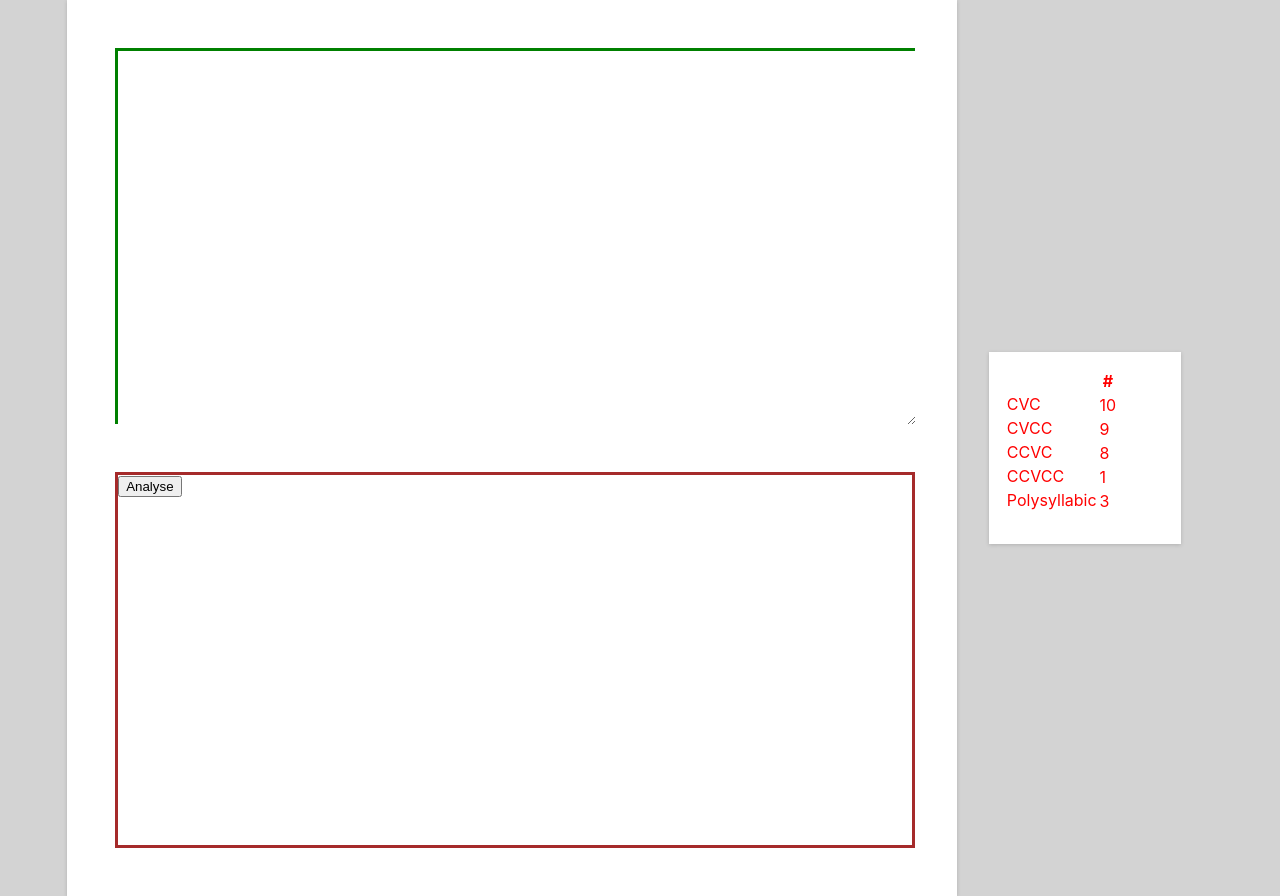
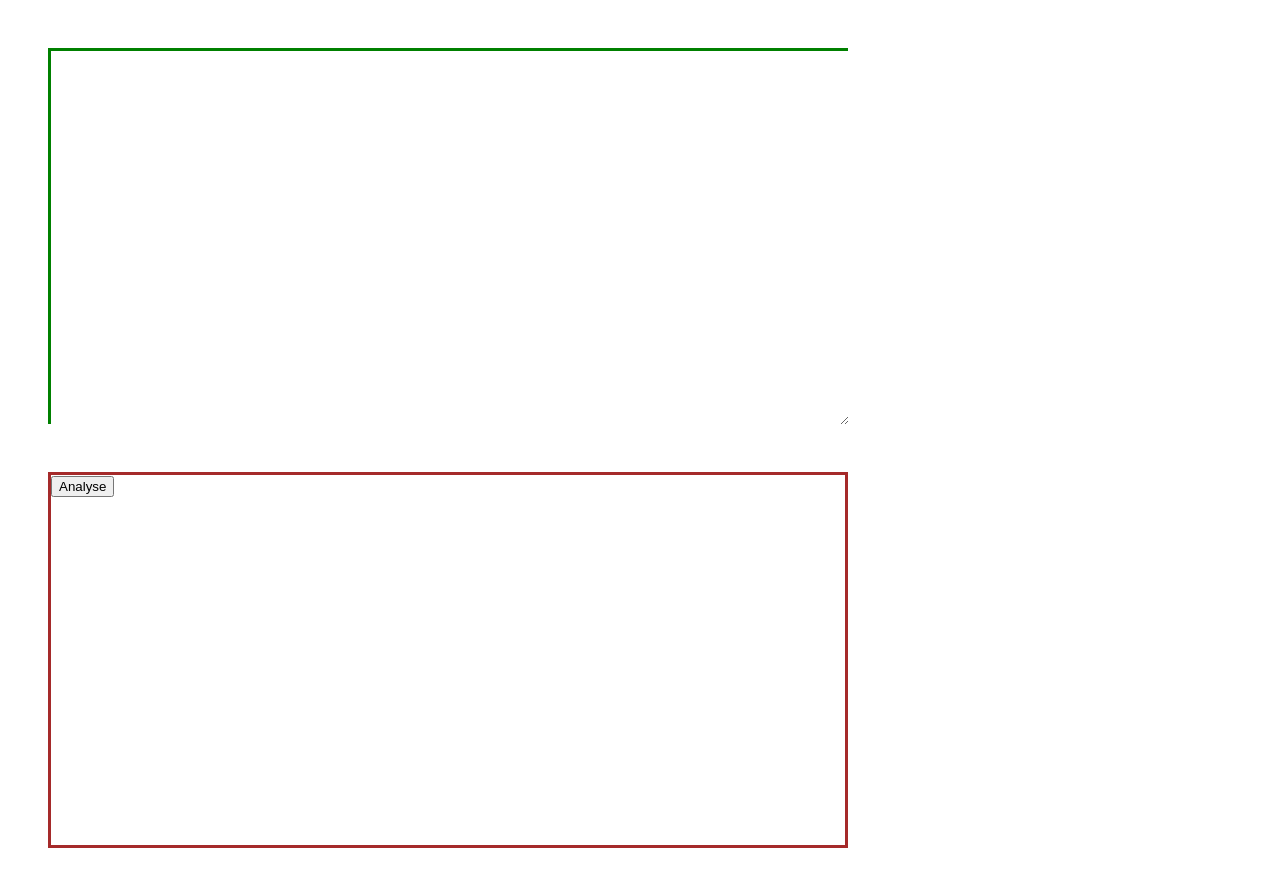
Before and after one commit to rupert-denton/decoder, a React (Create React App) app: page / in a window 1280 px wide. Built offline with nearby package versions, Linux system fonts and the light colour scheme.

Commit message:
replaced background with card, removed tally card

```diff
--- a/src/App.js
+++ b/src/App.js
@@ -1,11 +1,8 @@
-import "./App.css";
-import Background from "./components/UI/Background.js";
+import './App.css'
+import Card from './components/UI/Card.js'
 
 function App() {
-  return (
-    <Background>
-    </Background>
-  );
+  return <Card></Card>
 }
 
-export default App;
+export default App
--- a/src/components/UI/Background.css
+++ /dev/null
@@ -1,7 +0,0 @@
-.background{
-    background-color: lightgray;
-    display: flex;
-    flex-direction: row;
-    justify-content: center;
-    align-items: center;
-}
--- a/src/components/UI/Background.js
+++ /dev/null
@@ -1,12 +0,0 @@
-import './Background.css';
-import Card from "./Card.js";
-import TallyCard from "../analysis/TallyCard.js";
-
-function Background(){
-    return <div className="background">
-     <Card></Card>
-     <TallyCard></TallyCard>
-    </div>
-}
-
-export default Background;
--- a/src/components/UI/Card.css
+++ b/src/components/UI/Card.css
@@ -2,8 +2,6 @@
     background-color: white;
     height: 100vh;
     width: 210mm;
-    box-shadow: rgb(0 0 0 / 16%) 0px 1px 4px;
-    /* margin-top: 4rem; */
     display: flex;
     flex-direction: column;
     align-content: flex-start;
--- a/src/components/analysis/Tally.css
+++ /dev/null
@@ -1,3 +0,0 @@
-.tally{
-    color: red
-}
--- a/src/components/analysis/Tally.js
+++ /dev/null
@@ -1,36 +0,0 @@
-import "./Tally.css";
-
-const Tally = (props) => {
-  return (
-    <div className="tally">
-      <table>
-        <tr>
-          <th></th>
-          <th>#</th>
-        </tr>
-        <tr>
-          CVC
-          <td>10</td>
-        </tr>
-        <tr>
-          CVCC
-          <td>9</td>
-        </tr>
-        <tr>
-          CCVC
-          <td>8</td>
-        </tr>
-        <tr>
-          CCVCC
-          <td>1</td>
-        </tr>
-        <tr>
-          Polysyllabic
-          <td>3</td>
-        </tr>
-      </table>
-    </div>
-  );
-};
-
-export default Tally;
--- a/src/components/analysis/TallyCard.css
+++ /dev/null
@@ -1,12 +0,0 @@
-.tallycard{
-    background-color: white;
-    height: 10rem;
-    width: 10rem;
-    box-shadow: rgb(0 0 0 / 16%) 0px 1px 4px;
-    margin: 2rem;
-    display: flex;
-    flex-direction: column;
-    align-content: flex-start;
-    align-items: flex-start;
-    padding: 1rem;
-}
--- a/src/components/analysis/TallyCard.js
+++ /dev/null
@@ -1,13 +0,0 @@
-import "./TallyCard.css";
-import Tally from "./Tally.js";
-
-const TallyCard = (props) => {
-
-  return (
-    <div className="tallycard">
-      <Tally></Tally>
-    </div>
-  );
-};
-
-export default TallyCard;
```
